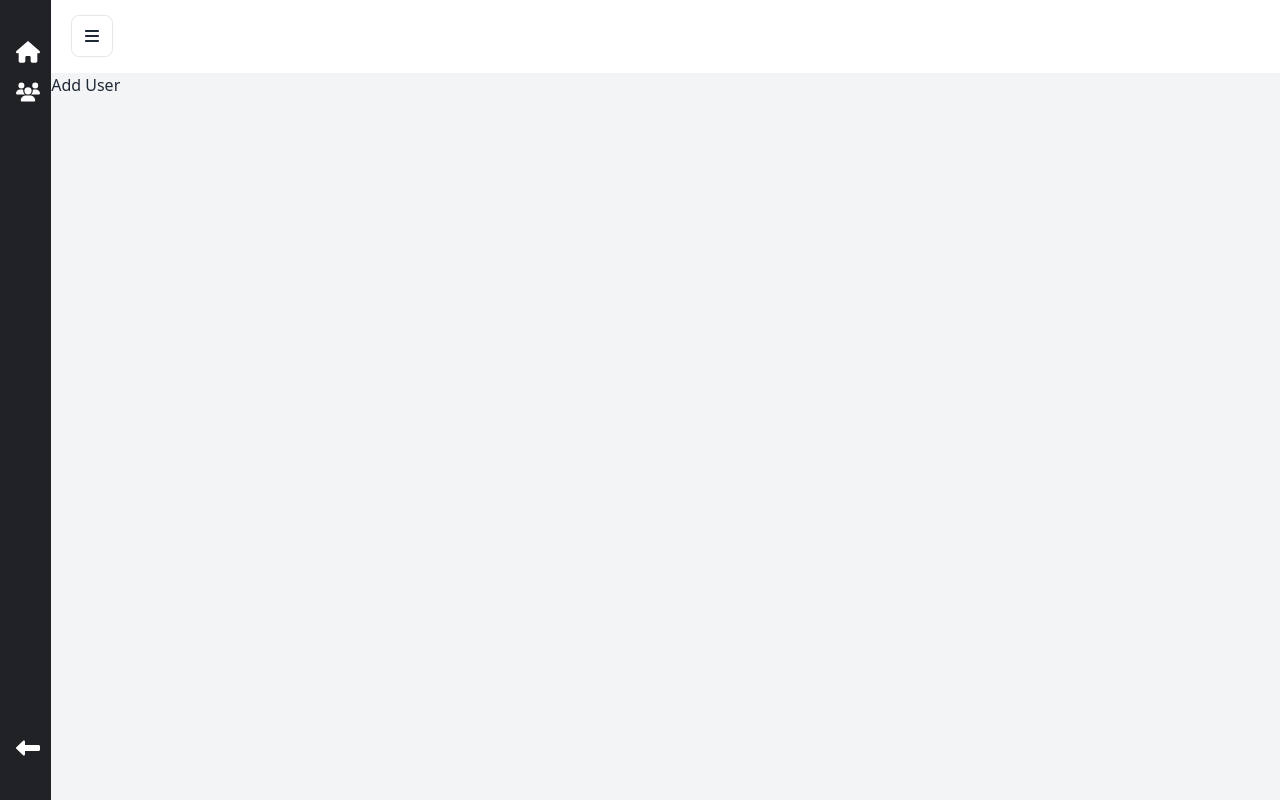
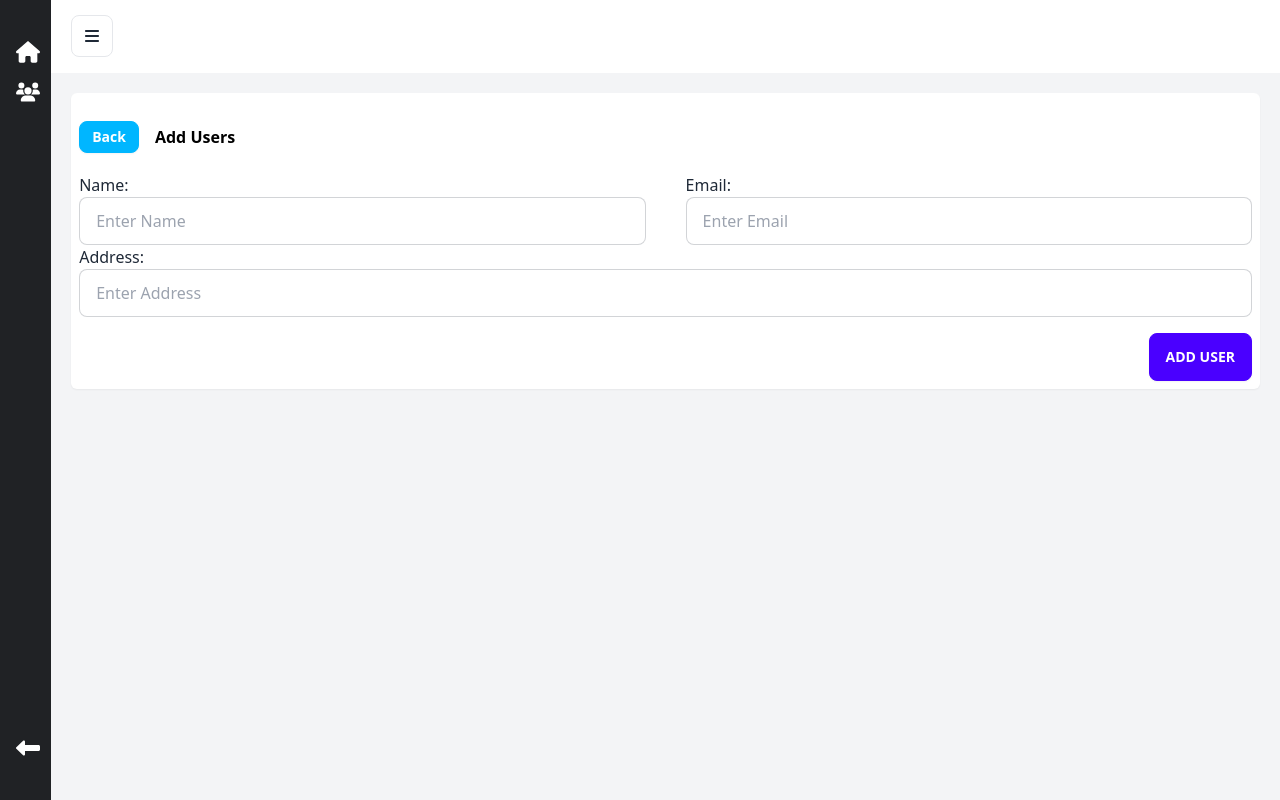
Before and after one commit to josepaulodelacruz/DashboardTemplate, a React (Vite) app: page /users/add-user in a window 1280 px wide. Built offline with nearby package versions, Linux system fonts and the light colour scheme.

Commit message:
add user form

```diff
--- /dev/null
+++ b/src/Components/Input.tsx
@@ -0,0 +1,21 @@
+
+interface InputProps {
+  label: string,
+  className?: string
+  placeholder?: string
+}
+
+const Input = ({ label, className, placeholder }: InputProps) => {
+  return (
+    <div className='flex flex-col flex-1'>
+      <label>{label}: </label>
+      <input
+        type='text'
+        placeholder={placeholder}
+        className={`input input-bordered bg-white ${className}`} />
+    </div>
+
+  )
+}
+
+export default Input
--- a/src/Constants/StringRoutes.tsx
+++ b/src/Constants/StringRoutes.tsx
@@ -0,0 +1,7 @@
+
+const RouteModule = {
+  USER: '/users',
+  ADD_USER: '/users/add-user'
+}
+
+export default RouteModule
--- a/src/Pages/Users/AddUser.tsx
+++ b/src/Pages/Users/AddUser.tsx
@@ -1,8 +1,51 @@
+import Input from '@/Components/Input'
+import { useNavigate } from 'react-router-dom'
 
 const AddUser = () => {
+  const navigate = useNavigate()
+
+  const _handleBack = () => {
+    navigate(-1)
+  }
+
   return (
-    <div>
-      Add User
+    <div className='flex flex-col p-5 w-full max-w-screen-2xl'>
+
+      <div className='flex flex-col bg-white shadow-sm p-2 rounded-md' >
+
+        <div className='flex flex-row items-center py-5'>
+          <button onClick={_handleBack} className='btn btn-info btn-sm'>
+            <span className='text-white'>Back</span>
+          </button>
+          <span className='text-black font-bold pl-4' style={{ 'fontSize': '16px' }}>Add Users</span>
+        </div>
+
+        <div className='flex flex-row grow gap-10'>
+          <Input
+            label='Name'
+            placeholder='Enter Name'
+            className=''
+          />
+          <Input
+            label='Email'
+            placeholder='Enter Email'
+            className=''
+          />
+        </div>
+
+        <Input
+          label="Address"
+          placeholder='Enter Address'
+        />
+
+        <button type='button' className='self-end btn btn-primary mt-4'>
+          <span className='text-white font-semibold'>
+            ADD USER
+          </span>
+        </button>
+
+      </div>
+
     </div>
   )
 
--- a/src/Pages/Users/index.tsx
+++ b/src/Pages/Users/index.tsx
@@ -1,10 +1,11 @@
 import Button from '@/Components/Button'
 import '@/index.css'
 import { useNavigate } from 'react-router-dom'
-import RouteModule from '../../Constants/StringRoutes'
+import RouteModule from '@/Constants/StringRoutes'
 
 const Header = () => {
   const navigate = useNavigate()
+
   return (
     <div className='flex h-3 flex-row justify-between items-center mt-5'>
       <h2 className='font-bold font-sans grow '>Users</h2>
@@ -15,7 +16,7 @@ const Header = () => {
           className='bg-white input input-bordered w-full mr-4' />
 
         <Button
-          onClick={() => navigate(RouteModule.ADD_USER, { replace: true}) }
+          onClick={() => navigate(RouteModule.ADD_USER, { replace: false })}
           label="ADD USER" />
       </div>
     </div>
```
